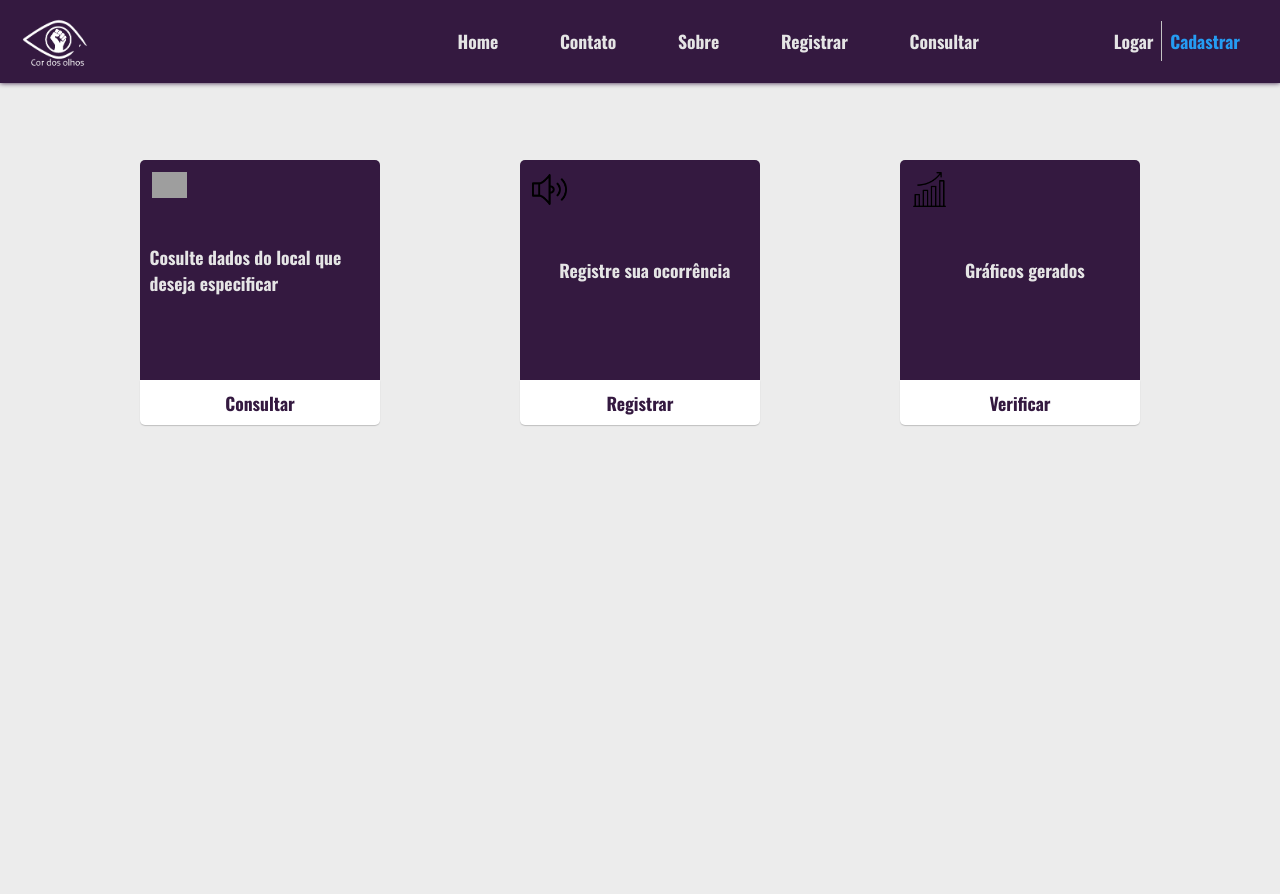
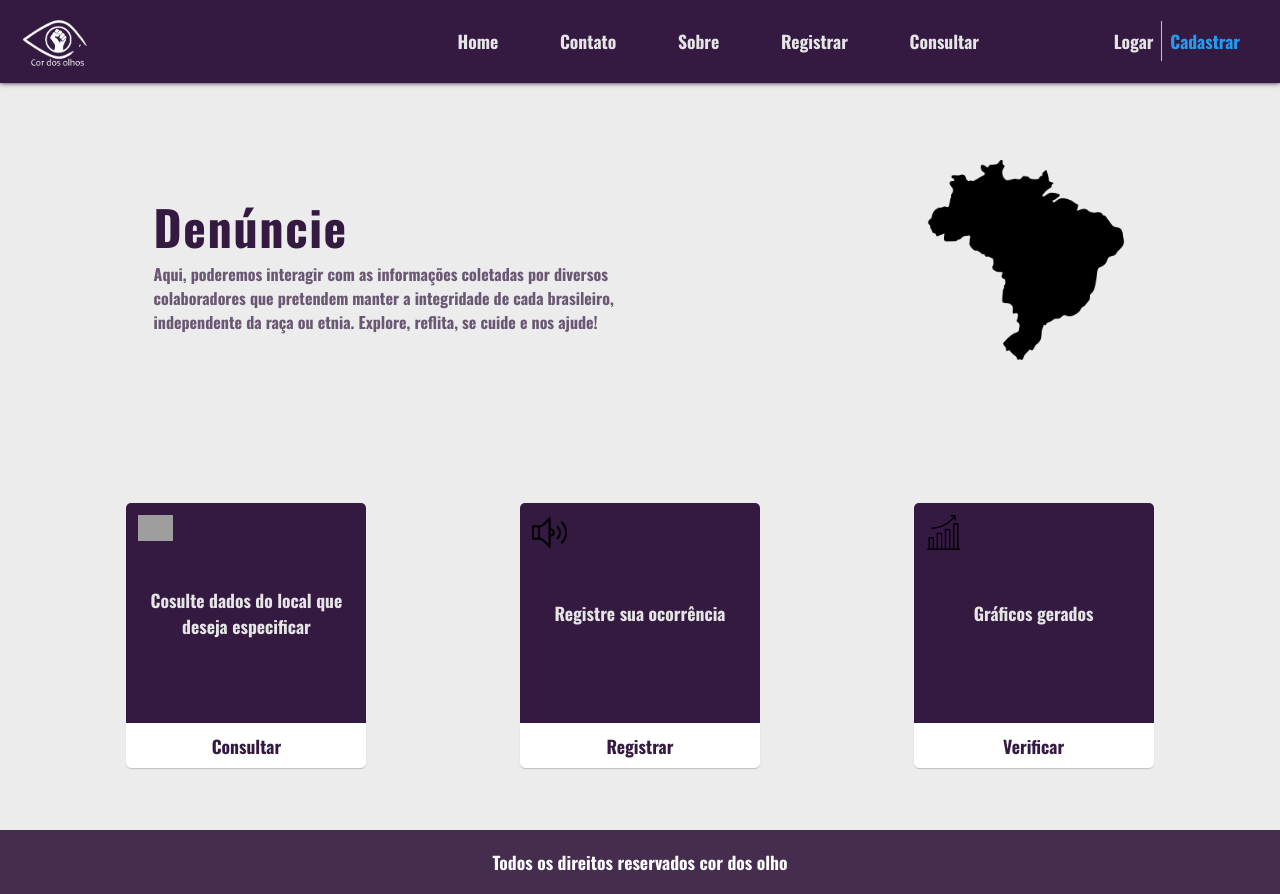
Before and after one commit to Luan338/CorDosOlhos-React, a React (Create React App) app: page / in a window 1280 px wide. Before the commit the page ends 800 px from the top, so only its background shows below. Built offline with nearby package versions, Linux system fonts and the light colour scheme; grey boxes are pictures that could not be loaded; a web font is replaced by a local one.

Commit message:
Página Home finalizada

```diff
--- a/public/index.html
+++ b/public/index.html
@@ -24,7 +24,7 @@
       work correctly both with client-side routing and a non-root public URL.
       Learn how to configure a non-root public URL by running `npm run build`.
     -->
-    <title>Cor dos Olhos</title>
+    <title>Cor dos Olhos | Denúncia de racismo</title>
   </head>
   <body>
     <noscript>You need to enable JavaScript to run this app.</noscript>
--- a/src/App.js
+++ b/src/App.js
@@ -8,6 +8,7 @@ import Registrar from './Components/Registrar/Registrar.js';
 import Consultar from './Components/Consultar/Consultar.js';
 import Logar from './Components/Logar/Logar.js';
 import Cadastrar from './Components/Cadastrar/Cadastrar.js';
+import Footer from './Components/Footer/Footer';
 
 
 
@@ -17,7 +18,7 @@ const App = () => {
       <section className='wrapper'>
         <Header />
         <Routes>
-          <Route path="/" element={<Home />} />
+          <Route path="/*" element={<Home />} />
           <Route path="contato" element={<Contato />} />
           <Route path="sobre" element={<Sobre />} />
           <Route path="registrar" element={<Registrar />} />
@@ -25,6 +26,7 @@ const App = () => {
           <Route path="logar/*" element={<Logar />} />
           <Route path="cadastrar/*" element={<Cadastrar />} />
         </Routes>
+        <Footer />
       </section>
     </BrowserRouter>
   );
--- a/src/Components/Card/Card.module.css
+++ b/src/Components/Card/Card.module.css
@@ -1,6 +1,12 @@
 .card {
+  margin: 1.7rem;
   width: 240px;
   height: 220px;
+}
+@media (max-width: 588px) {
+  .card {
+    margin-bottom: 2.5rem;
+  }
 }
 
 .cardColor {
@@ -16,10 +22,10 @@
 }
 
 h2 {
-  margin-left: 0.6rem;
   color: #e5e5e5;
   font-family: "Oswald", sans-serif;
   font-size: 1.1em;
+  text-align: center;
 }
 
 .boxImg {
@@ -46,3 +52,7 @@ img {
   font-size: 1.1em;
   transition: 1s all;
 }
+
+/* @media(max-width: 890px){
+
+} */
--- /dev/null
+++ b/src/Components/Footer/Footer.js
@@ -0,0 +1,12 @@
+import React from 'react';
+import styles from './Footer.module.css';
+
+const Footer = () => {
+  return (
+    <footer className={styles.footer}>
+        <p>Todos os direitos reservados cor dos olho</p>
+    </footer>
+  )
+}
+
+export default Footer;
--- /dev/null
+++ b/src/Components/Footer/Footer.module.css
@@ -0,0 +1,18 @@
+.footer {
+  display: flex;
+  align-items: center;
+  justify-content: center;
+  margin-top: 5rem;
+  background-color: #341940;
+  width: 100%;
+  height: 4rem;
+  text-align: center;
+  opacity: 0.9;
+}
+
+.footer p {
+  color: #fff;
+  font-family: "Oswald", sans-serif;
+  font-size: 1.1em;
+  text-align: center;
+}
--- a/src/Components/Home/Home.js
+++ b/src/Components/Home/Home.js
@@ -4,13 +4,20 @@ import styles from './Home.module.css';
 import Lupa from '../../Assets/lupa.png';
 import Som from '../../Assets/som.png';
 import grafico from '../../Assets/grafico-de-barras.png';
+import mapa from '../../Assets/mapa.png';
 
 
 const Home = () => {
   return (
     <section>
-      <div>
-        {/* <p>Aqui, poderemos interagir com as informações coletadas por diversos colaboradores que pretendem manter a integridade de cada brasileiro, independente da raça ou etnia. Explore, reflita, se cuide e nos ajude!</p> */}
+      <div className={styles.container}>
+        <div className={styles.boxText}>
+          <h1>Denúncie</h1>
+          <p>Aqui, poderemos interagir com as informações coletadas por diversos colaboradores que pretendem manter a integridade de cada brasileiro, independente da raça ou etnia. Explore, reflita, se cuide e nos ajude!</p>
+        </div>
+        <div className={styles.boxMap}>
+          <img src={mapa} alt="Mapa"/>
+        </div>
       </div>
       <div className={styles.boxCard}>
         <Card
--- a/src/Components/Home/Home.module.css
+++ b/src/Components/Home/Home.module.css
@@ -4,4 +4,46 @@
   display: flex;
   align-items: center;
   justify-content: space-evenly;
+  flex-wrap: wrap;
 }
+
+.boxText {
+  width: 50%;
+}
+
+.boxText h1 {
+  font-family: "Oswald", sans-serif;
+  color: #341940;
+  font-size: 3em;
+  letter-spacing: 0.1rem;
+}
+
+.boxText p {
+  font-family: "Oswald", sans-serif;
+  color: #341940;
+  font-size: 1em;
+  opacity: 0.7;
+}
+
+.container {
+  margin: 0 auto;
+  width: 76%;
+  display: flex;
+  align-items: center;
+  justify-content: space-between;
+  padding-bottom: 3rem;
+}
+
+.boxMap img {
+  width: 200px;
+}
+
+@media (max-width: 890px) {
+  .boxMap {
+    display: none;
+  }
+
+  .boxText {
+    width: 100%;
+  }
+}
```
